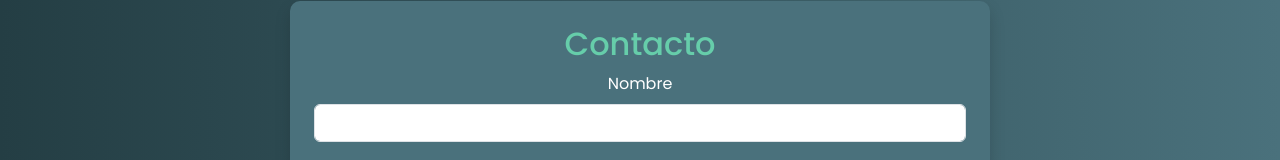
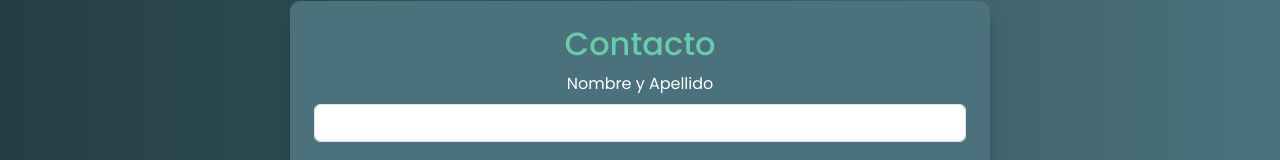
Before and after one commit to leandrojuan/1-trabajo-integrador-bootstrap, a plain HTML site: page contactos.html in a window 1280 px wide. Shown: the part 241-401 px from the top of the page. Drawn offline with nearby package versions, Linux system fonts and the light colour scheme.

Commit message:
mensaje correcto

```diff
--- a/contactos.html
+++ b/contactos.html
@@ -54,7 +54,7 @@
             <h2><a class="nav-link link" href="/contactos.html">Contacto</a></h2>
             <form id="contactoForm" novalidate>
               <div class="mb-3">
-                <label for="nombre" class="form-label">Nombre</label>
+                <label for="nombre" class="form-label">Nombre y Apellido</label>
                 <input type="text" class="form-control" id="nombre" required>
                 <div class="invalid-feedback">Ingrese solo letras y espacios.</div>
               </div>
```
